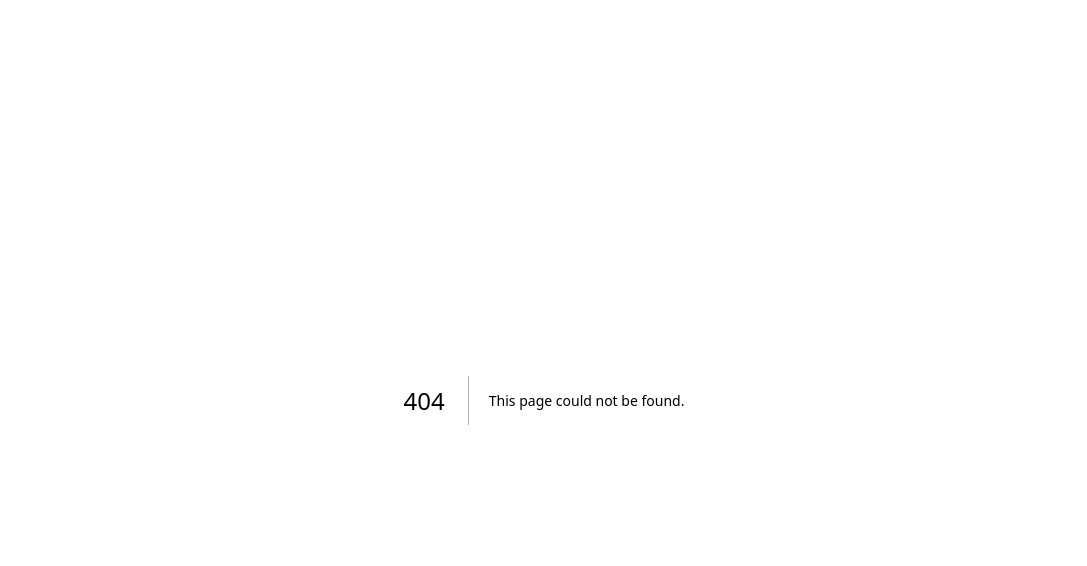
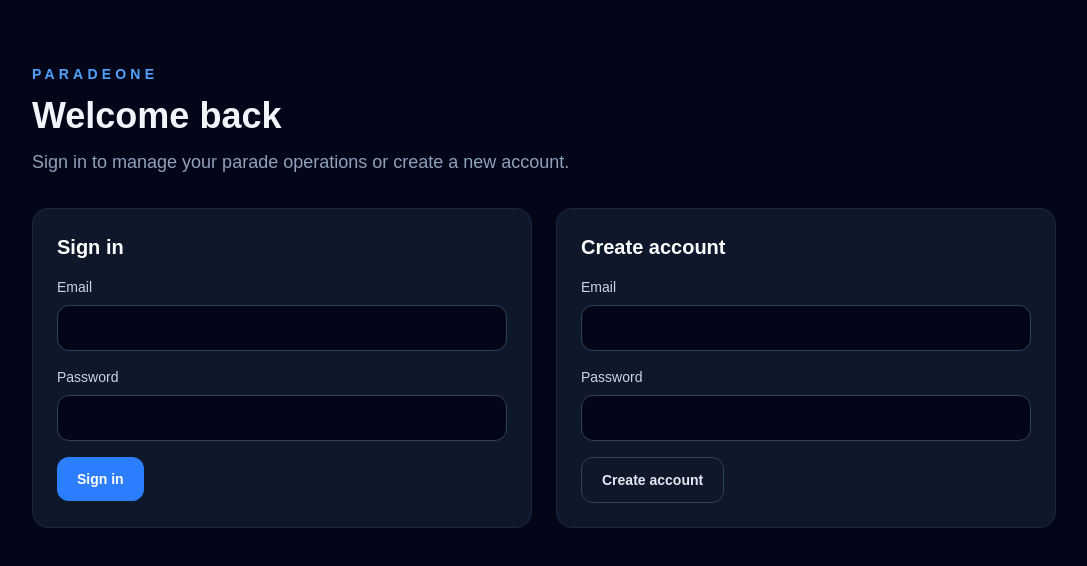
Before and after one commit to boejoyd/paradeone, a Next.js app: page /login in a window 1280 px wide. Before the commit this address had no page. Shown: the top 566 px of the page, without its empty margins (96-1183 px from the left). Built offline with nearby package versions, Linux system fonts and the light colour scheme; no server answers.

Commit message:
Add authentication UI and middleware

```diff
--- /dev/null
+++ b/app/auth/callback/route.ts
@@ -0,0 +1,22 @@
+import { NextResponse, type NextRequest } from "next/server";
+
+import { createServerSupabaseClient } from "@/lib/supabase/server";
+
+export async function GET(request: NextRequest) {
+  const requestUrl = new URL(request.url);
+  const code = requestUrl.searchParams.get("code");
+  const next = requestUrl.searchParams.get("next") ?? "/";
+
+  if (!code) {
+    return NextResponse.redirect(new URL("/login", requestUrl.origin));
+  }
+
+  const supabase = await createServerSupabaseClient();
+  const { error } = await supabase.auth.exchangeCodeForSession(code);
+
+  if (error) {
+    return NextResponse.redirect(new URL("/login", requestUrl.origin));
+  }
+
+  return NextResponse.redirect(new URL(next, requestUrl.origin));
+}
--- /dev/null
+++ b/app/login/actions.ts
@@ -0,0 +1,66 @@
+"use server";
+
+import { revalidatePath } from "next/cache";
+import { redirect } from "next/navigation";
+
+import { createServerSupabaseClient } from "@/lib/supabase/server";
+
+function getSiteUrl() {
+  return process.env.NEXT_PUBLIC_SITE_URL ?? "http://localhost:3000";
+}
+
+export async function signIn(formData: FormData) {
+  const email = String(formData.get("email") ?? "").trim();
+  const password = String(formData.get("password") ?? "");
+
+  if (!email || !password) {
+    redirect("/login");
+  }
+
+  const supabase = await createServerSupabaseClient();
+  const { error } = await supabase.auth.signInWithPassword({ email, password });
+
+  if (error) {
+    redirect("/login");
+  }
+
+  revalidatePath("/");
+  redirect("/");
+}
+
+export async function signUp(formData: FormData) {
+  const email = String(formData.get("email") ?? "").trim();
+  const password = String(formData.get("password") ?? "");
+
+  if (!email || !password) {
+    redirect("/login");
+  }
+
+  const supabase = await createServerSupabaseClient();
+  const { data, error } = await supabase.auth.signUp({
+    email,
+    password,
+    options: {
+      emailRedirectTo: `${getSiteUrl()}/auth/callback`,
+    },
+  });
+
+  if (error) {
+    redirect("/login");
+  }
+
+  if (data.session) {
+    revalidatePath("/");
+    redirect("/");
+  }
+
+  redirect("/login");
+}
+
+export async function signOut() {
+  const supabase = await createServerSupabaseClient();
+  await supabase.auth.signOut();
+
+  revalidatePath("/");
+  redirect("/login");
+}
--- /dev/null
+++ b/app/login/page.tsx
@@ -0,0 +1,83 @@
+import { redirect } from "next/navigation";
+
+import { getCurrentUser } from "@/lib/auth";
+import { Button } from "@/components/ui/Button";
+import { Card } from "@/components/ui/Card";
+
+import { signIn, signUp } from "./actions";
+
+export default async function LoginPage() {
+  const user = await getCurrentUser();
+
+  if (user) {
+    redirect("/");
+  }
+
+  return (
+    <main className="min-h-screen bg-slate-950 px-6 py-16 text-slate-100">
+      <div className="mx-auto flex max-w-5xl flex-col gap-8">
+        <div className="max-w-2xl space-y-3">
+          <p className="text-sm font-semibold uppercase tracking-[0.3em] text-blue-400">
+            ParadeOne
+          </p>
+          <h1 className="text-4xl font-semibold">Welcome back</h1>
+          <p className="text-lg text-slate-400">
+            Sign in to manage your parade operations or create a new account.
+          </p>
+        </div>
+
+        <div className="grid gap-6 md:grid-cols-2">
+          <Card title="Sign in">
+            <form action={signIn} className="mt-4 space-y-4">
+              <label className="block text-sm text-slate-300">
+                <span className="mb-2 block">Email</span>
+                <input
+                  className="w-full rounded-xl border border-slate-700 bg-slate-950 px-4 py-3 text-slate-100 outline-none focus:border-blue-400"
+                  name="email"
+                  type="email"
+                  required
+                />
+              </label>
+              <label className="block text-sm text-slate-300">
+                <span className="mb-2 block">Password</span>
+                <input
+                  className="w-full rounded-xl border border-slate-700 bg-slate-950 px-4 py-3 text-slate-100 outline-none focus:border-blue-400"
+                  name="password"
+                  type="password"
+                  required
+                />
+              </label>
+              <Button type="submit">Sign in</Button>
+            </form>
+          </Card>
+
+          <Card title="Create account">
+            <form action={signUp} className="mt-4 space-y-4">
+              <label className="block text-sm text-slate-300">
+                <span className="mb-2 block">Email</span>
+                <input
+                  className="w-full rounded-xl border border-slate-700 bg-slate-950 px-4 py-3 text-slate-100 outline-none focus:border-blue-400"
+                  name="email"
+                  type="email"
+                  required
+                />
+              </label>
+              <label className="block text-sm text-slate-300">
+                <span className="mb-2 block">Password</span>
+                <input
+                  className="w-full rounded-xl border border-slate-700 bg-slate-950 px-4 py-3 text-slate-100 outline-none focus:border-blue-400"
+                  name="password"
+                  type="password"
+                  required
+                />
+              </label>
+              <Button type="submit" variant="secondary">
+                Create account
+              </Button>
+            </form>
+          </Card>
+        </div>
+      </div>
+    </main>
+  );
+}
--- /dev/null
+++ b/components/auth/SignOutButton.tsx
@@ -0,0 +1,12 @@
+import { signOut } from "@/app/login/actions";
+import { Button } from "@/components/ui/Button";
+
+export function SignOutButton() {
+  return (
+    <form action={signOut}>
+      <Button type="submit" variant="secondary">
+        Sign out
+      </Button>
+    </form>
+  );
+}
--- /dev/null
+++ b/middleware.ts
@@ -0,0 +1,36 @@
+import { createServerClient } from "@supabase/ssr";
+import { NextResponse, type NextRequest } from "next/server";
+
+export async function middleware(request: NextRequest) {
+  let response = NextResponse.next({
+    request: {
+      headers: request.headers,
+    },
+  });
+
+  const supabase = createServerClient(
+    process.env.NEXT_PUBLIC_SUPABASE_URL!,
+    process.env.NEXT_PUBLIC_SUPABASE_ANON_KEY!,
+    {
+      cookies: {
+        getAll() {
+          return request.cookies.getAll();
+        },
+        setAll(cookiesToSet) {
+          cookiesToSet.forEach(({ name, value, options }) => {
+            request.cookies.set(name, value);
+            response.cookies.set(name, value, options);
+          });
+        },
+      },
+    }
+  );
+
+  await supabase.auth.getUser();
+
+  return response;
+}
+
+export const config = {
+  matcher: ["/((?!_next/static|_next/image|favicon.ico|.*\\.(?:svg|png|jpg|jpeg|gif|webp)$).*)"],
+};
```
